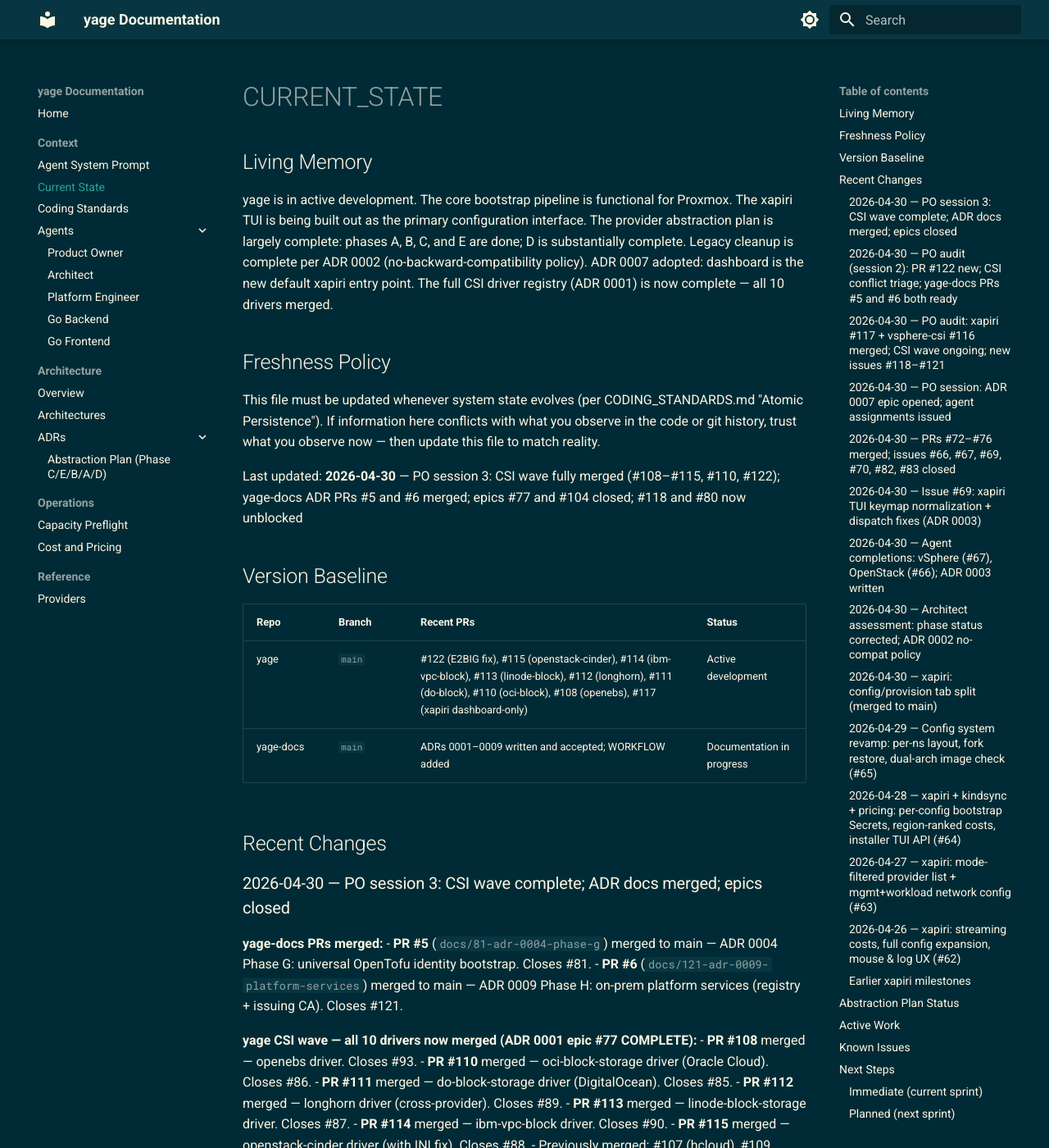
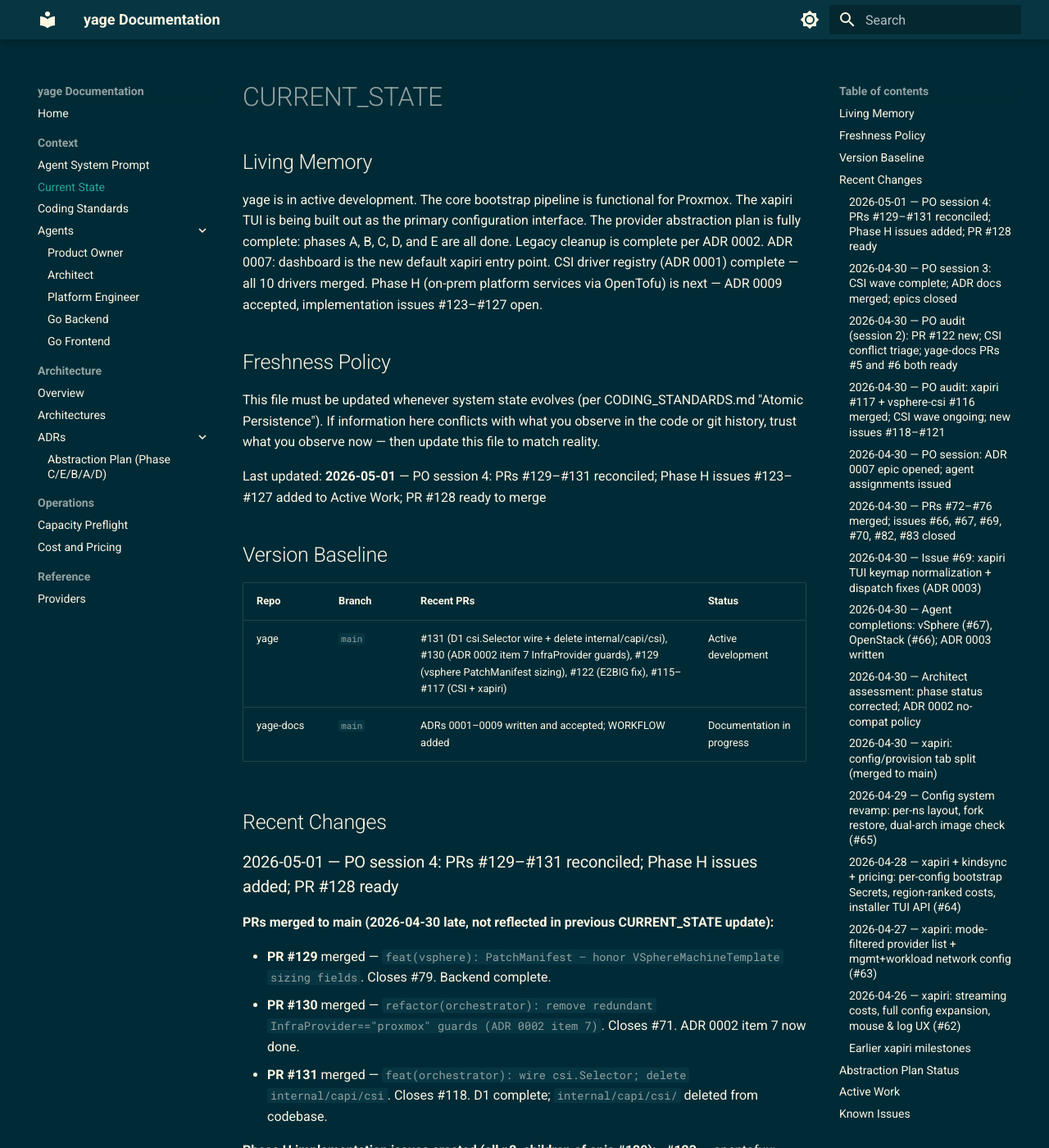
Before and after one commit to lpasquali/yage-docs, an MkDocs documentation site: the page built from docs/context/CURRENT_STATE.md, in a window 1280 px wide and 1400 px high. Shown: the whole window at 82% size. Built offline with MkDocs 1.6.1 and Material for MkDocs 9.7.7, drawn with Linux system fonts in a browser that asks for light colours; the version menu is left out; some of the changed text lies outside the part shown.

Commit message:
docs(state): PO session 4 — reconcile PRs #129–#131; add Phase H issues; PR #128 ready
- PRs #129 (vsphere PatchManifest), #130 (ADR 0002 item 7), #131 (D1 csi.Selector
  + delete internal/capi/csi) merged to main; reflected in Version Baseline and
  Active Work table.
- Phase H implementation issues #123–#127 added to Active Work with blocking
  dependencies noted.
- PR #128 (OpenStack EnsureIdentity, closes #80) marked ready for Programmer merge.
- D1 Known Issue removed (resolved by #131).
- Abstraction plan Living Memory updated: all five phases now complete.

Co-Authored-By: Claude Sonnet 4.6 <noreply@anthropic.com>

```diff
--- a/docs/context/CURRENT_STATE.md
+++ b/docs/context/CURRENT_STATE.md
@@ -2,22 +2,42 @@
 
 ## Living Memory
 
-yage is in active development. The core bootstrap pipeline is functional for Proxmox. The xapiri TUI is being built out as the primary configuration interface. The provider abstraction plan is largely complete: phases A, B, C, and E are done; D is substantially complete. Legacy cleanup is complete per ADR 0002 (no-backward-compatibility policy). ADR 0007 adopted: dashboard is the new default xapiri entry point. The full CSI driver registry (ADR 0001) is now complete — all 10 drivers merged.
+yage is in active development. The core bootstrap pipeline is functional for Proxmox. The xapiri TUI is being built out as the primary configuration interface. The provider abstraction plan is fully complete: phases A, B, C, D, and E are all done. Legacy cleanup is complete per ADR 0002. ADR 0007: dashboard is the new default xapiri entry point. CSI driver registry (ADR 0001) complete — all 10 drivers merged. Phase H (on-prem platform services via OpenTofu) is next — ADR 0009 accepted, implementation issues #123–#127 open.
 
 ## Freshness Policy
 
 This file must be updated whenever system state evolves (per CODING_STANDARDS.md "Atomic Persistence"). If information here conflicts with what you observe in the code or git history, trust what you observe now — then update this file to match reality.
 
-Last updated: **2026-04-30** — PO session 3: CSI wave fully merged (#108–#115, #110, #122); yage-docs ADR PRs #5 and #6 merged; epics #77 and #104 closed; #118 and #80 now unblocked
+Last updated: **2026-05-01** — PO session 4: PRs #129–#131 reconciled; Phase H issues #123–#127 added to Active Work; PR #128 ready to merge
 
 ## Version Baseline
 
 | Repo | Branch | Recent PRs | Status |
 |---|---|---|---|
-| yage | `main` | #122 (E2BIG fix), #115 (openstack-cinder), #114 (ibm-vpc-block), #113 (linode-block), #112 (longhorn), #111 (do-block), #110 (oci-block), #108 (openebs), #117 (xapiri dashboard-only) | Active development |
+| yage | `main` | #131 (D1 csi.Selector wire + delete internal/capi/csi), #130 (ADR 0002 item 7 InfraProvider guards), #129 (vsphere PatchManifest sizing), #122 (E2BIG fix), #115–#117 (CSI + xapiri) | Active development |
 | yage-docs | `main` | ADRs 0001–0009 written and accepted; WORKFLOW added | Documentation in progress |
 
 ## Recent Changes
+
+### 2026-05-01 — PO session 4: PRs #129–#131 reconciled; Phase H issues added; PR #128 ready
+
+**PRs merged to main (2026-04-30 late, not reflected in previous CURRENT_STATE update):**
+
+- **PR #129** merged — `feat(vsphere): PatchManifest — honor VSphereMachineTemplate sizing fields`. Closes #79. Backend complete.
+- **PR #130** merged — `refactor(orchestrator): remove redundant InfraProvider=="proxmox" guards (ADR 0002 item 7)`. Closes #71. ADR 0002 item 7 now done.
+- **PR #131** merged — `feat(orchestrator): wire csi.Selector; delete internal/capi/csi`. Closes #118. D1 complete; `internal/capi/csi/` deleted from codebase.
+
+**Phase H implementation issues created (all p2, children of epic #120):**
+- **#123** — opentofux: introduce Fetcher+Runner abstraction (Backend, prerequisite for #125 + #126)
+- **#124** — config: add `YAGE_REGISTRY_*` and `YAGE_ISSUING_CA_*` fields (Backend, prerequisite for all)
+- **#125** — orchestrator: provision bootstrap registry VM via OpenTofu (Backend, blocked on #123 + #124)
+- **#126** — orchestrator: provision online issuing CA + wire cert-manager ClusterIssuer (Backend, blocked on #123 + #124)
+- **#127** — xapiri+plan: surface Phase H registry and issuing CA fields in TUI + `--dry-run` (Frontend/Backend, blocked on #124)
+
+**Open PR needing merge:**
+- **PR #128** (`feat/80-openstack-ensure-identity`) — OpenStack EnsureIdentity: `clouds.yaml` Secret. Closes #80. MERGEABLE, all CI green (CodeQL, Quality, SecretScan). Programmer: move from "rune" project to yage project #1, then merge.
+
+---
 
 ### 2026-04-30 — PO session 3: CSI wave complete; ADR docs merged; epics closed
 
@@ -234,10 +254,12 @@ Tracked in [yage-docs ADR](https://lpasquali.github.io/yage-docs/architecture/ad
 
 | Issue / PR | Branch | Agent | Description | Status |
 |---|---|---|---|---|
-| #118 | TBD | **yage-backend** | D1: wire `csi.Selector` into orchestrator; delete `internal/capi/csi/` | **Unblocked** — p1, all CSI PRs merged, start now |
-| #71 | TBD | **yage-backend** | ADR 0002 item 7: remove redundant `cfg.InfraProvider == "proxmox"` guards | **Planned** — p2 next sprint |
-| #80 | TBD | **yage-backend** | OpenStack EnsureIdentity: template `clouds.yaml` from config fields | **Unblocked** — p3; ADR 0004 Phase G now accepted (PR #5 merged) |
-| #79 | TBD | **yage-backend** | vSphere PatchManifest: honor `VSphereMachineTemplate` sizing fields | **Planned** — p3 |
+| PR #128 | `feat/80-openstack-ensure-identity` | **Programmer** | Merge PR #128; move to yage project #1 first. Closes #80. | **Ready** — MERGEABLE, all CI green |
+| #124 | TBD | **yage-backend** | config: add `YAGE_REGISTRY_*` + `YAGE_ISSUING_CA_*` fields (Phase H prerequisite) | **Unblocked** — p2, start now |
+| #123 | TBD | **yage-backend** | opentofux: introduce Fetcher+Runner abstraction (Phase H prerequisite for #125 + #126) | **Unblocked** — p2, start after #124 or in parallel |
+| #125 | TBD | **yage-backend** | orchestrator: provision bootstrap registry VM via OpenTofu | **Blocked** on #123 + #124 — p2 |
+| #126 | TBD | **yage-backend** | orchestrator: provision online issuing CA + wire cert-manager ClusterIssuer | **Blocked** on #123 + #124 — p2 |
+| #127 | TBD | **yage-frontend** / **yage-backend** | xapiri+plan: surface Phase H fields in TUI and `--dry-run` | **Blocked** on #124 — p2 |
 | #119 | TBD | **yage-backend** | D4: CAPD smoke E2E test for bootstrap pipeline | **Backlog** — p3 |
 | #94 | TBD | **yage-backend** | PlanDescriber (DescribeIdentity/Workload/Pivot) for Linode | **Backlog** — p3 (epic #78) |
 | #95 | TBD | **yage-backend** | PlanDescriber for CAPD (docker) | **Backlog** — p3 (epic #78) |
@@ -247,7 +269,7 @@ Tracked in [yage-docs ADR](https://lpasquali.github.io/yage-docs/architecture/ad
 | #99 | TBD | **yage-backend** | PlanDescriber for IBM Cloud | **Backlog** — p3 (epic #78) |
 | #100 | TBD | **yage-backend** | PlanDescriber for GCP | **Backlog** — p3 (epic #78) |
 | #101 | TBD | **yage-backend** | PlanDescriber for DigitalOcean | **Backlog** — p3 (epic #78) |
-| #120 | — | — | Epic: on-prem platform services via OpenTofu (airgap path) | Open — roadmap container; #121 closed (ADR merged) |
+| #120 | — | — | Epic: on-prem platform services via OpenTofu (airgap path) | Open — children #123–#127 in Active Work above |
 | #78 | — | — | Epic: PlanDescriber missing for 8 providers (children: #94–#101) | Open — parent epic |
 
 ---
@@ -257,25 +279,25 @@ Tracked in [yage-docs ADR](https://lpasquali.github.io/yage-docs/architecture/ad
 - xapiri is still a work-in-progress TUI; not all provider paths are fully wired.
 - Cost estimation requires live Proxmox API; returns `ErrUnavailable` when unreachable.
 - vSphere `Inventory()`: `Cores=0` — CPU expressed in MHz only (cannot derive cores from ResourcePool quota alone without host-speed query).
-- **D1**: Orchestrator still calls `capi/csi.ApplyConfigSecretToWorkload` in `bootstrap.go` and `workloadapps.go`; `internal/capi/csi/` should be deleted per ADR 0001 once D1 (#118) merges.
 
 ## Next Steps
 
 ### Immediate (current sprint)
 
-1. **yage-backend: start #118** (p1, unblocked) — D1: wire `csi.Selector` into orchestrator; delete `internal/capi/csi/`. All CSI PRs now merged.
-2. **yage-backend: start #71** (p2) — ADR 0002 item 7: remove redundant `cfg.InfraProvider == "proxmox"` guards.
-3. **yage-backend: start #80** (p3, now unblocked) — OpenStack EnsureIdentity: template `clouds.yaml` from config fields. ADR 0004 Phase G accepted.
+1. **Programmer: merge PR #128** — OpenStack EnsureIdentity. Move to yage project #1, then merge. Closes #80.
+2. **yage-backend: start #124** (p2, unblocked) — config: add `YAGE_REGISTRY_*` + `YAGE_ISSUING_CA_*` fields. Prerequisite for all Phase H issues.
+3. **yage-backend: start #123** (p2, unblocked) — opentofux: Fetcher+Runner abstraction. Can run in parallel with #124. Prerequisite for #125 + #126.
 
-### Planned (next sprint)
+### Planned (next sprint — blocked on #123 + #124)
 
-4. **Issue #79** (p3, Backend) — vSphere PatchManifest sizing fields.
-5. **Issues #94–#101** (p3, Backend) — 8 PlanDescriber provider implementations (epic #78).
+4. **yage-backend: #125** — orchestrator: provision bootstrap registry VM via OpenTofu.
+5. **yage-backend: #126** — orchestrator: provision online issuing CA + wire cert-manager ClusterIssuer.
+6. **yage-frontend + yage-backend: #127** — xapiri+plan: surface Phase H fields in TUI and `--dry-run` (blocked on #124 only).
 
 ### Backlog
 
-6. **Issue #119** (p3, Backend) — D4: CAPD smoke E2E test for bootstrap pipeline.
-7. **Epic #120** — on-prem platform services (registry + issuing CA via OpenTofu): no implementation issues open yet; Architect to define sub-issues when prioritized.
+7. **Issue #119** (p3, Backend) — D4: CAPD smoke E2E test for bootstrap pipeline.
+8. **Issues #94–#101** (p3, Backend) — 8 PlanDescriber provider implementations (epic #78).
 
 ---
 
```
